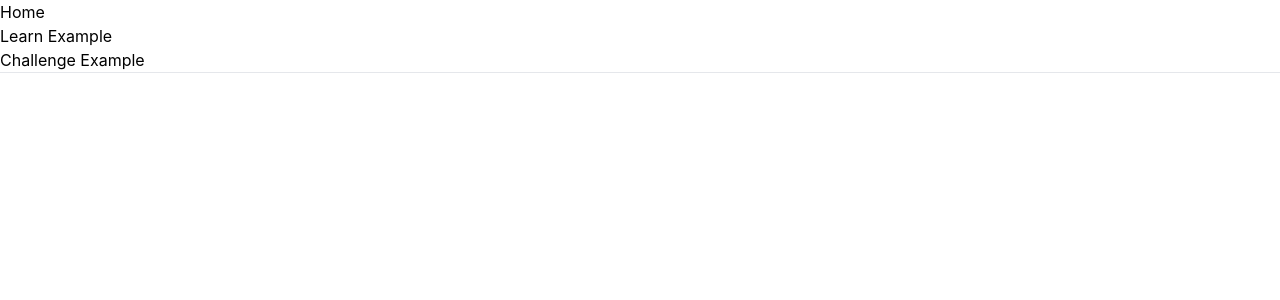
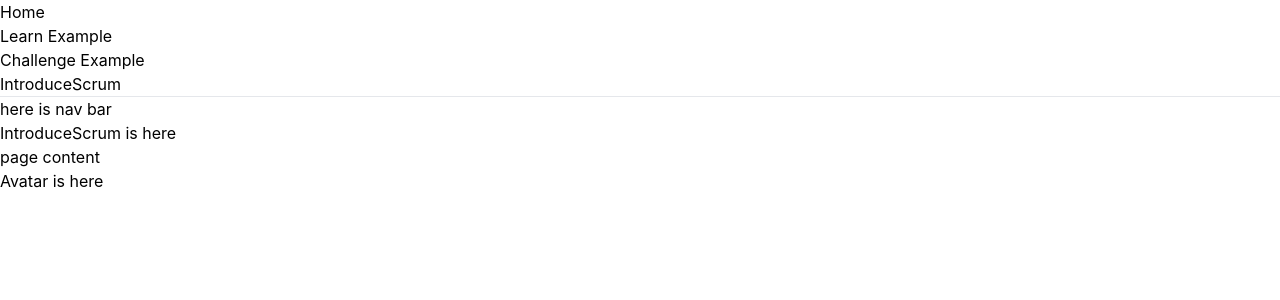
Before and after one commit to alphatero/f2e_scrum_frontend, a React (Create React App) app: page /IntroduceScrum in a window 1280 px wide. Shown: the top 300 px of the page. Built offline with nearby package versions, Linux system fonts and the light colour scheme.

Commit message:
feat: initial introduce scrum page and components

```diff
--- a/src/App.jsx
+++ b/src/App.jsx
@@ -9,6 +9,7 @@ import { motion } from 'framer-motion';
 import NavBar from './components/NavBar';
 import ExampleLearn from './views/ExampleLearn';
 import ExampleChallenge from './views/ExampleChallenge';
+import IntroduceScrum from './views/IntroduceScrum';
 import Home from './views/Home';
 import './App.css';
 
@@ -56,6 +57,7 @@ function App() {
             <Route path="/" element={<Home />} />
             <Route path="/ExampleLearn" element={<ExampleLearn />} />
             <Route path="/ExampleChallenge" element={<ExampleChallenge />} />
+            <Route path="/IntroduceScrum" element={<IntroduceScrum />} />
           </Route>
         </Routes>
       </Router>
--- a/src/components/NavBar.jsx
+++ b/src/components/NavBar.jsx
@@ -13,6 +13,9 @@ function NavBar() {
         <li>
           <Link to="/ExampleChallenge">Challenge Example</Link>
         </li>
+        <li>
+          <Link to="/IntroduceScrum">IntroduceScrum</Link>
+        </li>
       </ul>
     </div>
   );
--- /dev/null
+++ b/src/components/introduceScrum/Avatar.jsx
@@ -0,0 +1,9 @@
+import React from 'react';
+
+function Avatar() {
+  return (
+    <h2>Avatar is here</h2>
+  );
+}
+
+export default Avatar;
--- /dev/null
+++ b/src/components/introduceScrum/NavBar.jsx
@@ -0,0 +1,9 @@
+import React from 'react';
+
+function NavBar() {
+  return (
+    <h2>here is nav bar</h2>
+  );
+}
+
+export default NavBar;
--- /dev/null
+++ b/src/components/introduceScrum/index.jsx
@@ -0,0 +1,4 @@
+import NavBar from './NavBar';
+import Avatar from './Avatar';
+
+export { NavBar, Avatar };
--- /dev/null
+++ b/src/views/IntroduceScrum.jsx
@@ -0,0 +1,15 @@
+import React from 'react';
+import { NavBar, Avatar } from '../components/introduceScrum';
+
+function IntroduceScrum() {
+  return (
+    <>
+      <NavBar />
+      <h3>IntroduceScrum is here</h3>
+      <p>page content</p>
+      <Avatar />
+    </>
+  );
+}
+
+export default IntroduceScrum;
```
Also changed, not shown: 1 other file (tests, documents, lock files or other folders).
